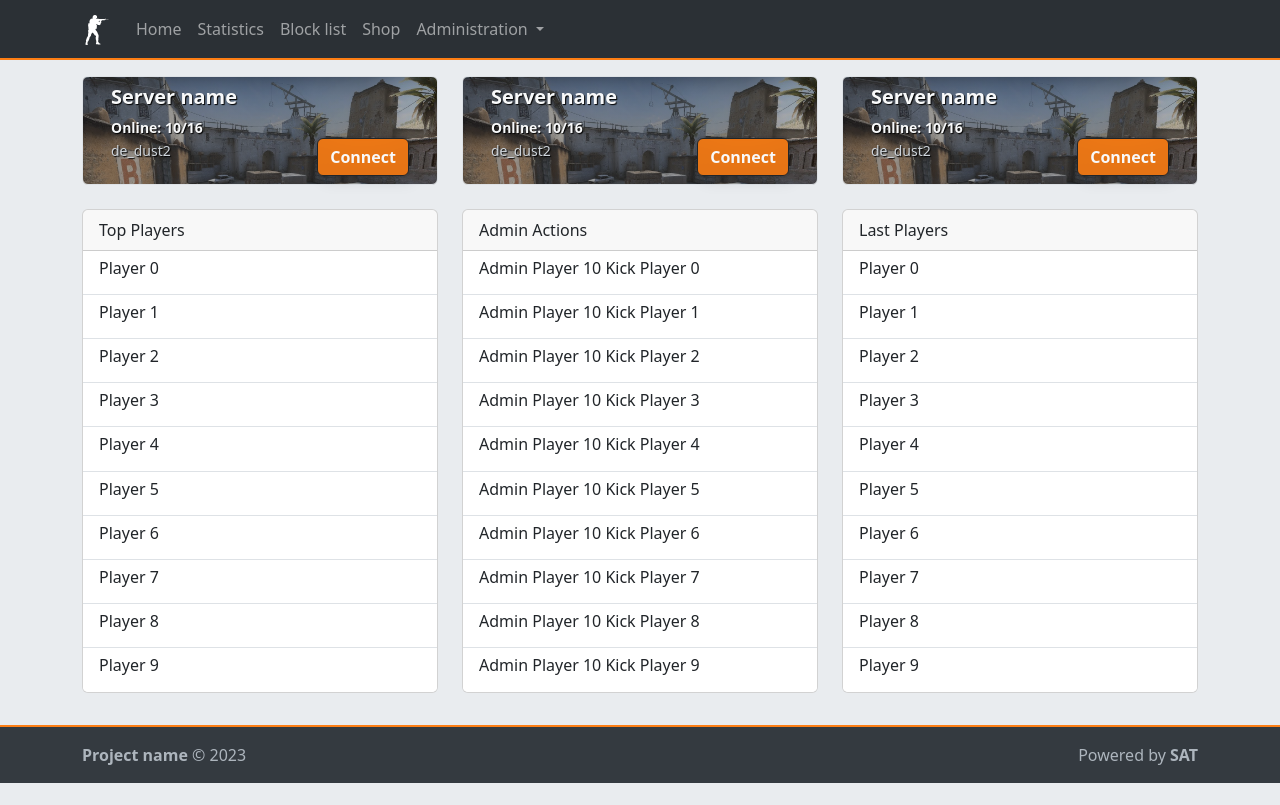
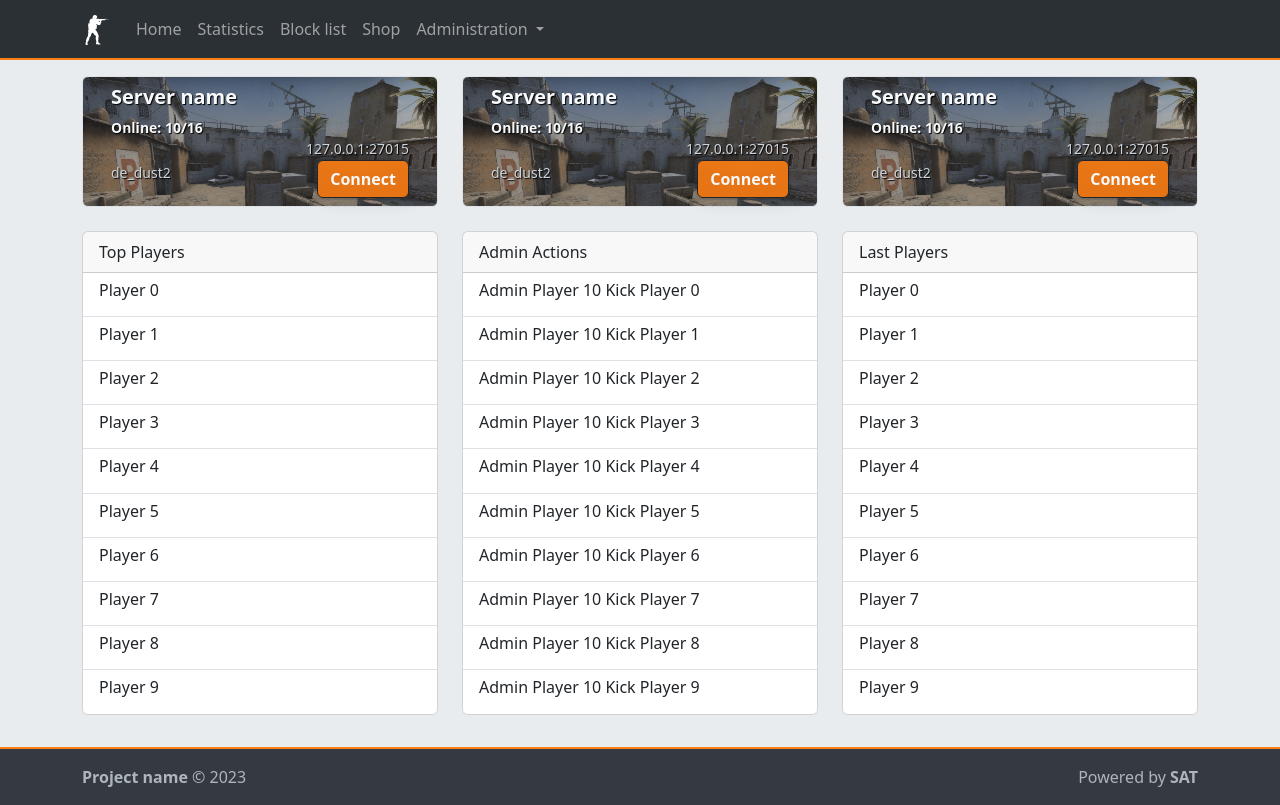
Before and after one commit to GeTtOo/DragonHubSystem, a Vue app in the folder app/frontend/: page / in a window 1280 px wide. Built offline with nearby package versions, Linux system fonts and the light colour scheme.

Commit message:
Server IP address added

```diff
--- a/app/frontend/src/components/ServerStatus.vue
+++ b/app/frontend/src/components/ServerStatus.vue
@@ -11,6 +11,9 @@
 						<div class="row">
 							<small class="text-start">
 								<strong>Online: 10/16</strong>
+							</small>
+							<small class="text-end map">
+								127.0.0.1:27015
 							</small>
 						</div>
 						<div class="row">
@@ -36,6 +39,9 @@
 							<small class="text-start">
 								<strong>Online: 10/16</strong>
 							</small>
+							<small class="text-end map">
+								127.0.0.1:27015
+							</small>
 						</div>
 						<div class="row">
 							<div class="col-sm">
@@ -59,6 +65,9 @@
 						<div class="row">
 							<small class="text-start">
 								<strong>Online: 10/16</strong>
+							</small>
+							<small class="text-end map">
+								127.0.0.1:27015
 							</small>
 						</div>
 						<div class="row">
```
